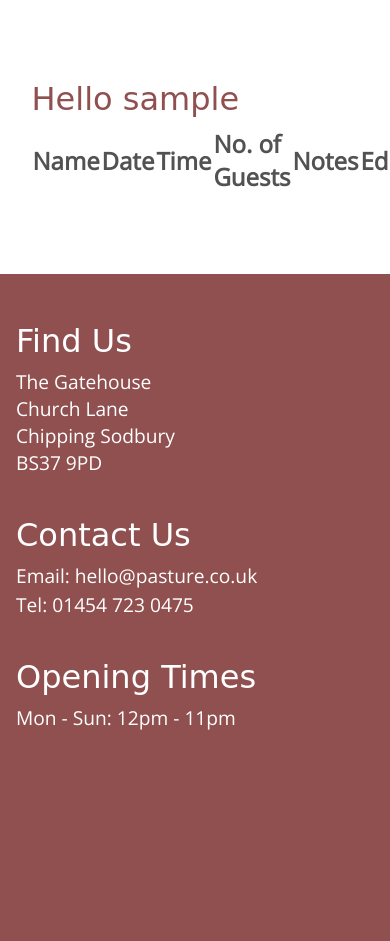
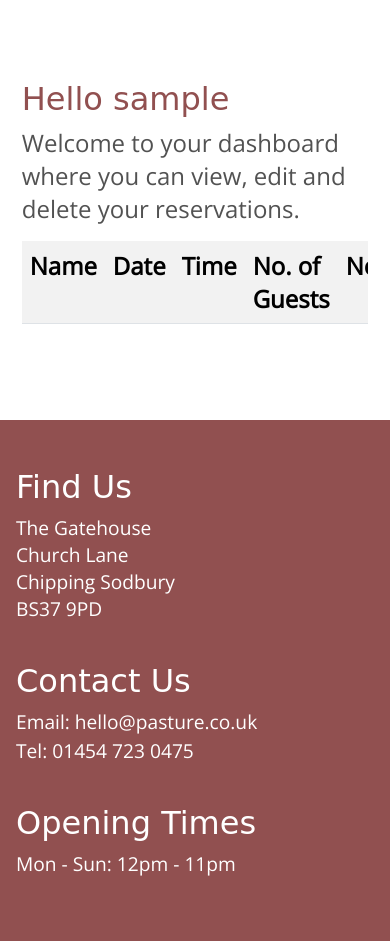
Before and after one commit to MichelleBritton/pasture, a Django app: page /my_profile/ in a window 390 px wide; the page is wider, and only the part inside the window is pictured. Shown: the part 422-1363 px from the top of that part. Before the commit the page ends 1152 px from the top of that part, so only its background shows below. Run offline with Django 3.2, Linux system fonts and the light colour scheme; the visitor is signed in with stand-in values (Sample User, id 1); data that the repository does not hold is empty; some libraries are stand-ins or nearby versions; some web fonts are replaced.

Commit message:
Add text to profile page and style table

```diff
--- a/static/css/style.css
+++ b/static/css/style.css
@@ -17,6 +17,9 @@ h2 {
 p {
     font-size: 1.5rem;
 }
+td {
+    font-size: 1.2em;
+}
 .welcome-panel .links {
     font-size: 1.8rem;
 }
@@ -33,6 +36,9 @@ p {
     }
     body, p {
         font-size: 1.8rem;
+    }
+    td {
+        font-size: 1.4rem;
     }
     .welcome-panel .links {
         font-size: 2.5rem;
@@ -51,6 +57,9 @@ p {
     }
     body, p {
         font-size: 2rem;
+    }
+    td {
+        font-size: 1.6rem;
     }
     .welcome-panel .links {
         font-size: 3rem;
@@ -179,14 +188,23 @@ a:hover:not(.active):after {
 .text-area {
     padding: 80px 5%;
 }
+.text-area.profile {
+    padding: 80px 2.5%;
+}
 @media only screen and (min-width:1400px) {
     .text-area {
         padding: 80px 10%;
+    }
+    .text-area.profile {
+        padding: 80px 5%;
     }
 }
 @media only screen and (min-width:1800px) {
     .text-area {
         padding: 80px 15%;
+    }
+    .text-area.profile {
+        padding: 80px 7.5%;
     }
 }
 .text-area button {
@@ -200,6 +218,7 @@ a:hover:not(.active):after {
     background: #915050;
 }
 
+
 /* Footer
 ------------------------------------------------------------------*/
 .footer {
--- a/templates/my_profile.html
+++ b/templates/my_profile.html
@@ -12,11 +12,13 @@
         </div>
     </section>
     <!-- Content Area -->
-    <section class="text-area">
+    <section class="text-area profile">
         {% if user.is_authenticated %}
-        <div class="container">
+        <div class="container-fluid">
             <h2 class="red">Hello {{ user.username }}</h2>
-            <table>
+            <p>Welcome to your dashboard where you can view, edit and delete your reservations.</p>
+            <div class="table-responsive">
+                <table class="table table-striped">
                     <tr>
                         <th>Name</th>
                         <th>Date</th>
@@ -37,8 +39,9 @@
                     {% endfor %}
                 </table>
             </div>
+        </div>
         {% else %}
-        <p class="text-center">To book a table, please <a href="{% url 'account_signup' %}">register</a> or if you already have an account, please <a href="{% url 'account_login' %}">login</a>.</p>
+        <p class="text-center">You must <a href="{% url 'account_login' %}">login</a> to view this page.</p>
         {% endif %}
     </section>
 {%endblock%}
```
Lines whose indentation alone changed are shown as unchanged.
